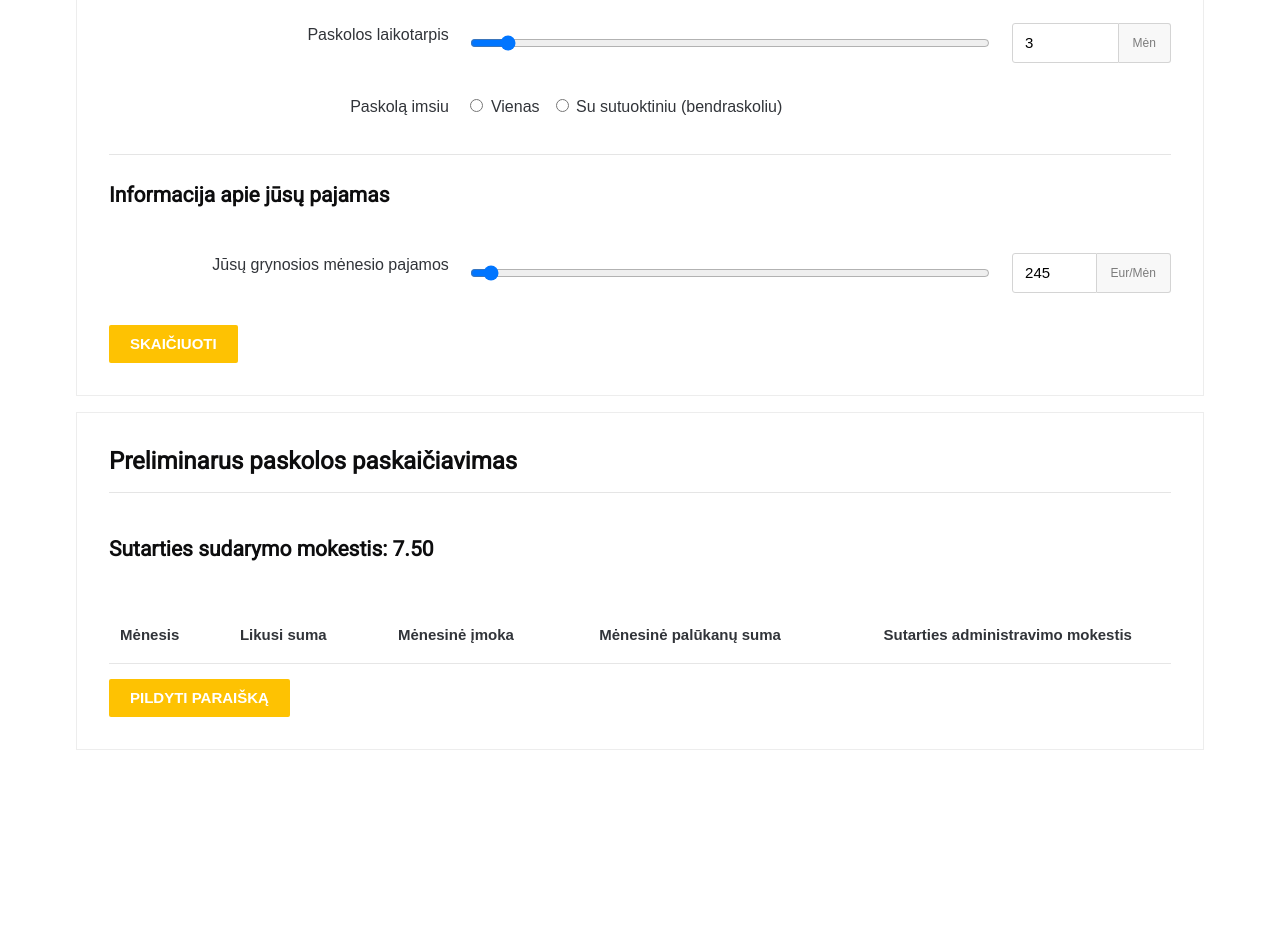
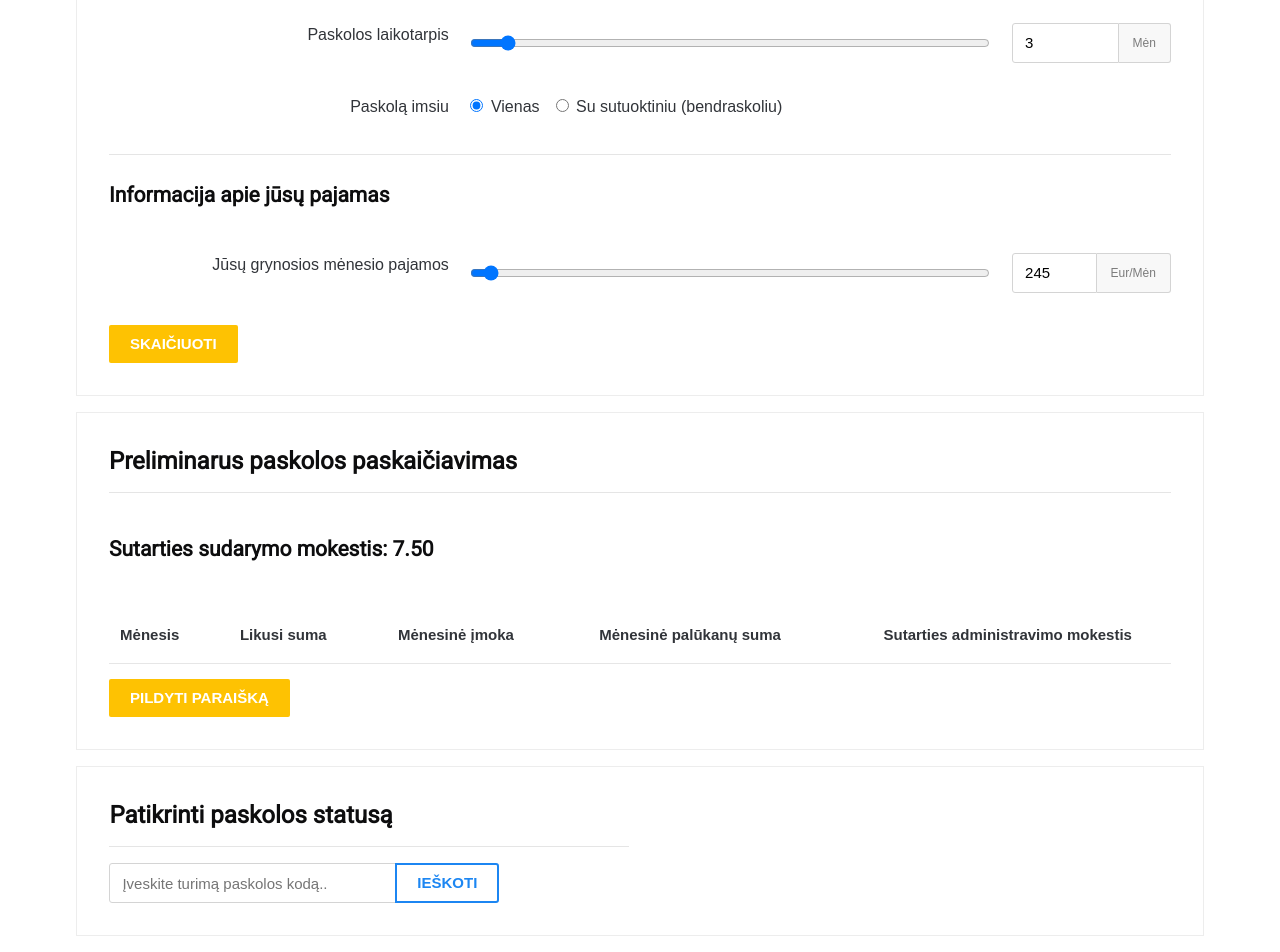
Before and after one commit to PaulKutka/swed-loan-front, an Angular app: page / in a window 1280 px wide. Shown: the part 359-1311 px from the top of the page. Before the commit the page ends 1125 px from the top, so only its background shows below. Built offline with nearby package versions, Linux system fonts and the light colour scheme.

Commit message:
added loan status component

```diff
--- a/src/app/app.module.ts
+++ b/src/app/app.module.ts
@@ -7,13 +7,15 @@ import {FormsModule} from "@angular/forms";
 import {HttpModule} from "@angular/http";
 import {APP_ROUTES_PROVIDER} from "./app-routes";
 import {FormComponent} from "./form/form.component";
+import { LoanStatusComponent } from './loan-status/loan-status.component';
 
 @NgModule({
   declarations: [
     AppComponent,
     CalculatorComponent,
     LoanTablesComponent,
-    FormComponent
+    FormComponent,
+    LoanStatusComponent
   ],
   imports: [
     BrowserModule,
--- a/src/app/calculator/calculator.component.html
+++ b/src/app/calculator/calculator.component.html
@@ -45,7 +45,7 @@
   </div>
   <div class="col col-6">
     <div class="form-item form-checkboxes text-left">
-      <label class="checkbox"><input value="alone" type="radio" name="loan-type"> Vienas</label>
+      <label class="checkbox"><input value="alone" type="radio" name="loan-type" checked> Vienas</label>
       <label class="checkbox"><input value="spouse" type="radio" name="loan-type"> Su sutuoktiniu (bendraskoliu)</label>
     </div>
   </div>
@@ -95,4 +95,5 @@
 </div>
 
 <app-loan-tables [loanSumOutput]="loanSum" [loanArrayOutput]="loanArray"></app-loan-tables>
+<app-loan-status></app-loan-status>
 <router-outlet></router-outlet>
--- /dev/null
+++ b/src/app/loan-status/loan-status.component.html
@@ -0,0 +1,18 @@
+<div class="form form-border">
+  <div class="row gutters">
+    <div class="col col-6">
+      <div class="form-item">
+        <h3>Patikrinti paskolos statusą</h3>
+        <hr>
+        <div class="append w75">
+          <input type="text" name="search" placeholder="Įveskite turimą paskolos kodą..">
+          <button class="button outline" data-component="modal" data-target="#status-modal">Ieškoti</button>
+        </div>
+      </div>
+    </div>
+    <div class="col col-6">
+      <div class="form-item">
+      </div>
+    </div>
+  </div>
+</div>
--- /dev/null
+++ b/src/app/loan-status/loan-status.component.ts
@@ -0,0 +1,15 @@
+import { Component, OnInit } from '@angular/core';
+
+@Component({
+  selector: 'app-loan-status',
+  templateUrl: './loan-status.component.html',
+  styleUrls: ['./loan-status.component.css']
+})
+export class LoanStatusComponent implements OnInit {
+
+  constructor() { }
+
+  ngOnInit() {
+  }
+
+}
```
Also changed, not shown: src/app/loan-status/loan-status.component.css (added), 1 other file (tests, documents, lock files or other folders).
